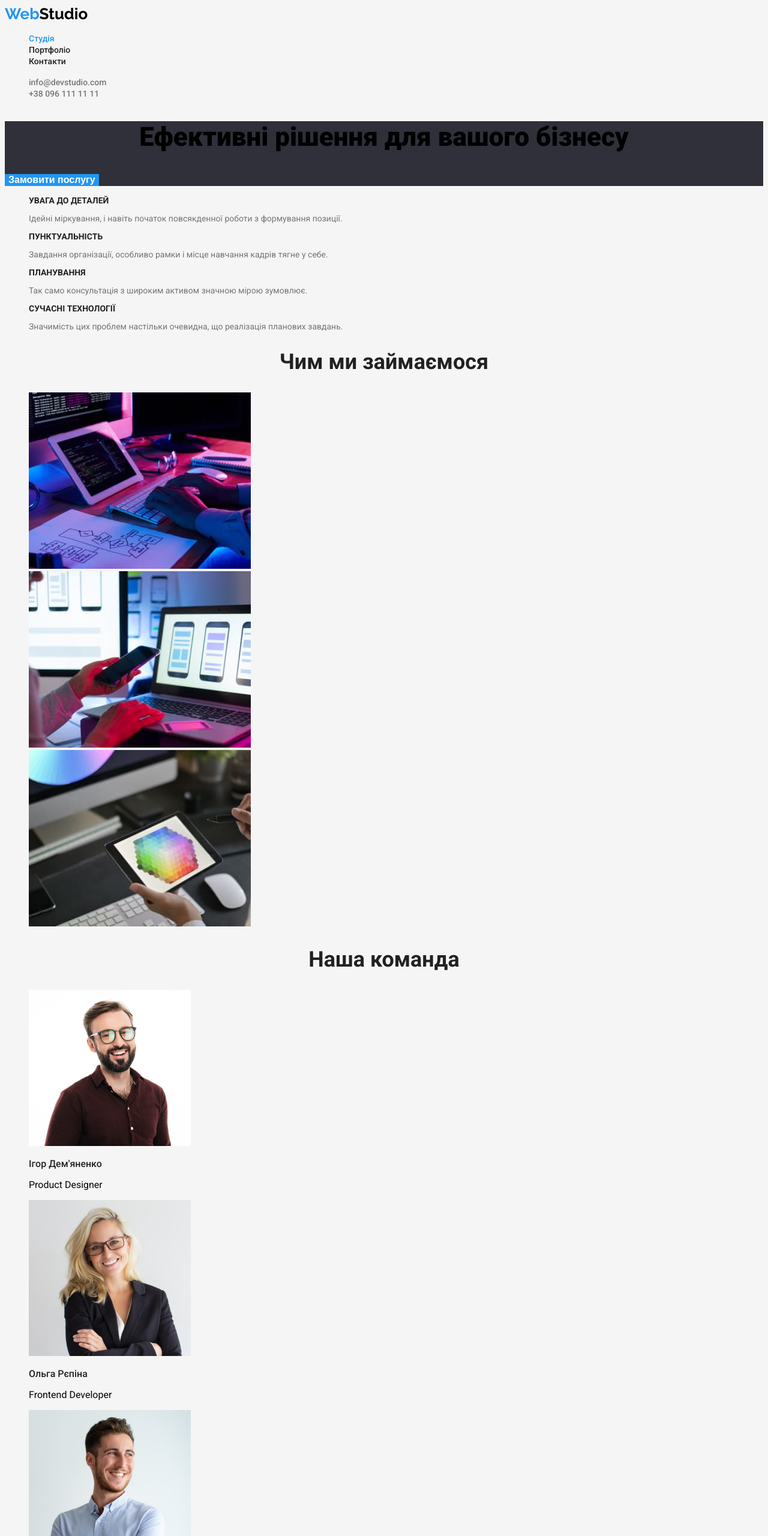
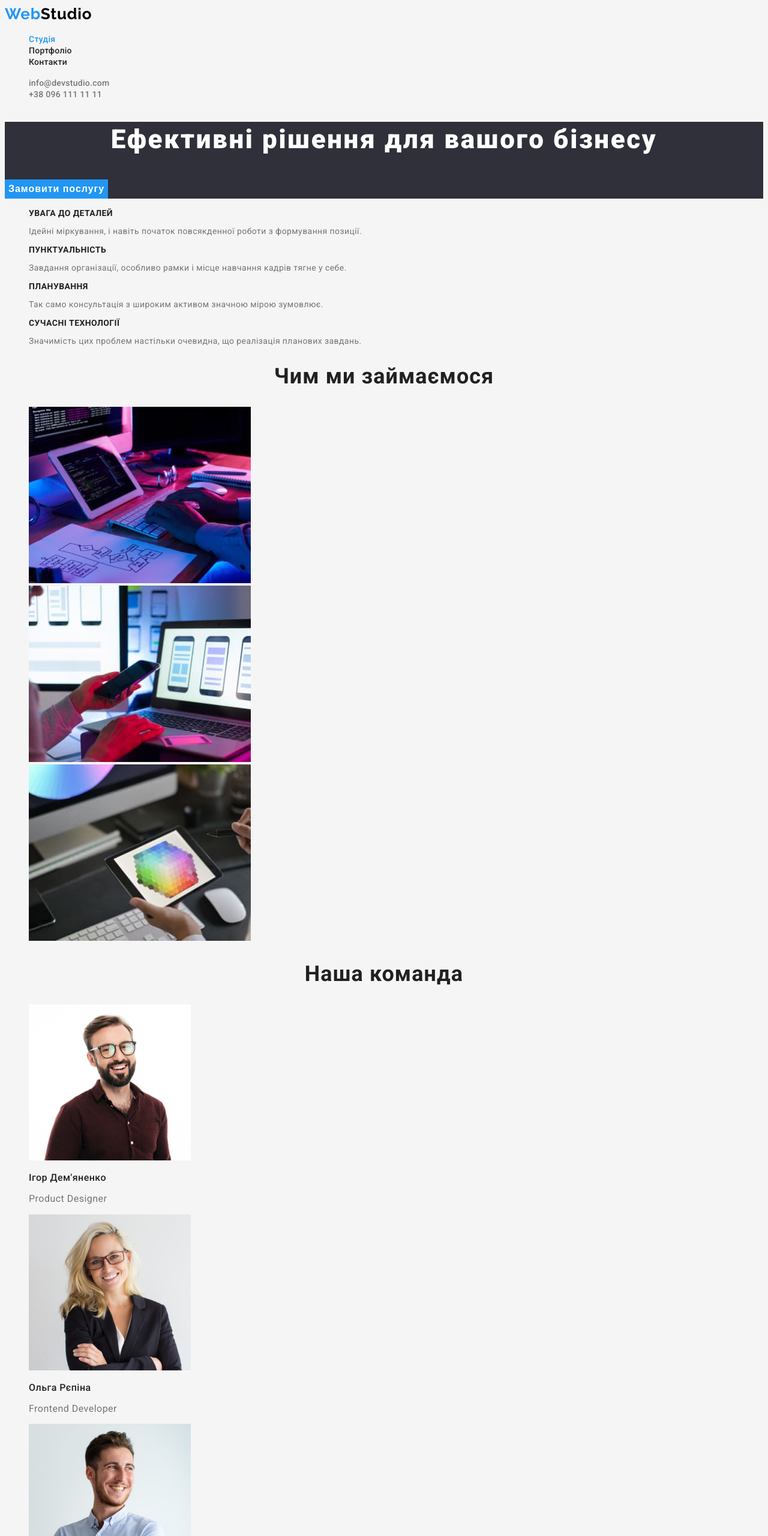
Before and after one commit to Pshenichka1/goit-markup-hw-02-2, a plain HTML site: page index.html in a window 1280 px wide. Shown: the top 2560 px of the page at 60% size. Drawn offline with Linux system fonts and the light colour scheme.

Commit message:
ДЗ 2 виправлення

```diff
--- a/css/styles.css
+++ b/css/styles.css
@@ -1,4 +1,8 @@
-
+:root {
+    --color-title: #212121;
+    --color-gray: #757575;
+    --color-blue: #2196F3;
+}
 
 
 body {
@@ -18,7 +22,7 @@ body {
 }
 /* logo */
 .first-part{
-    color: #2196F3;
+    color: var(--color-blue);
 }
 .second-part {
     color: #000000;
@@ -34,8 +38,8 @@ body {
     font-family: Raleway, sans-serif;
     font-weight: 700;
     font-size: 26px;
-    line-height: 1,1923;
-    letter-spacing: 0,03em;
+    line-height: 1.1923;
+    letter-spacing: 0.03em;
 
 }
 .logo:hover {
@@ -45,22 +49,22 @@ body {
 /* site nav     */
 
 .site-nav-link {
-    color: #212121;
+    color: var(--color-title);
 }
 .contacts {
-    color: #757575;
+    color: var(--color-gray);
 }
 .site-nav-link,
 .contacts {
     font-weight: 500;
     font-size: 14px;
-    line-height: 1,1721;
-    letter-spacing: 0,02em;
+    line-height: 1.1721;
+    letter-spacing: 0.02em;
 }
 .site-nav-link:hover,
 .site-nav-link:focus,
 .site-nav-link.current {
-    color: #2196F3;
+    color: var(--color-blue);
 }
 .site-nav-link,
 .contacts,
@@ -71,18 +75,19 @@ body {
 
 .contacts:hover,
 .contacts:focus {
-    color: #2196F3;
+    color: var(--color-blue);
 }
 /* gero */
 .section-gero {
     background-color: #2F303A;
 }
 .gero-title {
+    color: #FFFFFF;
     font-weight: 900;
     font-size: 44px;
-    line-height: 1, 3636;
+    line-height: 1.3636;
     text-align: center;
-    letter-spacing: 0, 06em;
+    letter-spacing: 0.06em;
 }
 /* button */
 .button-gero {
@@ -90,9 +95,9 @@ body {
     background-color: #2196F3;
     font-weight: 700;
     font-size: 16px;
-    line-height: 1,875;
+    line-height: 1.875;
     text-align: center;
-    letter-spacing: 0,06em;
+    letter-spacing: 0.06em;
     cursor: pointer;
     border: none;
 }
@@ -104,25 +109,22 @@ body {
 /* section our-advantages */
 
 .our-advantages-title {
-    color: #212121;
-    font-weight: 700;
+    color: var(--color-title);
     font-size: 14px;
-    line-height: 1,1721;
-    letter-spacing: 0,03em;
+    line-height: 1.1721;
+    letter-spacing: 0.03em;
 }
 .our-advantages {
-    color: #757575;
-    font-weight: 400;
+    color: var(--color-gray);
     font-size: 14px;
-    line-height: 1,1743;
-    letter-spacing: 0,03em;
+    line-height: 1.1743;
+    letter-spacing: 0.03em;
 }
 .section-title {
-    color: #212121;
-    font-weight: 700;
+    color: var(--color-title);
     font-size: 36px;
-    line-height: 1,1719;
-    letter-spacing: 0,03em;
+    line-height: 1.1719;
+    letter-spacing: 0.03em;
     text-align: center;
 }
 /* section images */
@@ -130,28 +132,31 @@ body {
 
 /* section team */
 .team {
-    color:#212121;
+    color: var(--color-title);
     font-weight: 500;
     font-size: 16px;
-    line-height: 1,1719;
-    letter-spacing: 0,03em;
+    line-height: 1.1719;
+    letter-spacing: 0.03em;
 }
 .specialist {
-    font-weight: 400;
+    color: var(--color-gray);
     font-size: 16px;
-    line-height: 1,1719;
-    letter-spacing: 0,03em;
+    line-height: 1.1719;
+    letter-spacing: 0.03em;
 }
 /* footer */
+.address {
+    font-style: normal;
+}
 .section-foot {
     background-color: #2F303A;
 }
 .contacts-foot {
     color: #FFFFFF;
-    font-weight: 400;
     font-size: 14px;
-    line-height: 1,7143;
-    letter-spacing: 0,03em;
+    line-height: 1.7143;
+    letter-spacing: 0.03em;
+    text-decoration: none;
 }
 
 /* portfolio */
@@ -160,12 +165,12 @@ body {
 
 .button {
     font-family: inherit;
-    color: #212121;
+    color: var(--color-title);
     background-color: #F5F4FA ;
     font-weight: 500;
     font-size: 16px;
-    line-height: 1,625;
-    letter-spacing: 0,03em;
+    line-height: 1.625;
+    letter-spacing: 0.03em;
     text-align: center;
     cursor: pointer;
     border: none;
@@ -176,18 +181,16 @@ body {
 }
 /* list projects */
 .list-projects {
-    color: #212121;
-    font-weight: 700;
+    color: var(--color-title);
     font-size: 18px;
     line-height: 2;
-    letter-spacing: 0,06em;
+    letter-spacing: 0.06em;
 
 }
 .list-services {
-    color: #757575;
-    font-weight: 400;
+    color: var(--color-gray);
     font-size: 16px;
-    line-height: 1,875;
-    letter-spacing: 0,03em;
+    line-height: 1.875;
+    letter-spacing: 0.03em;
 
 }
--- a/index.html
+++ b/index.html
@@ -17,7 +17,7 @@
                 <a class="site-nav-link current" href="#">Студія</a>
             </li>
             <li>
-                <a class="site-nav-link" href="#">Портфоліо</a>
+                <a class="site-nav-link" href="portfolio.html" target="_blank">Портфоліо</a>
             </li>
             <li>
                 <a class="site-nav-link" href="#">Контакти</a>
@@ -97,7 +97,7 @@
     </main>
     <footer class="section-foot">
         <a href="#" class="logo"><span class="first-part">Web</span><span class="second-part-foot">Studio</span></a>
-        <address>
+        <address class="address">
             <p class="contacts-foot">м. Київ, пр-т Лесі Українки, 26</p>
             <ul class="list">
                 <li><a href="mailto:info@devstudio.com" class="contacts-foot">info@devstudio.com</a></li>
```
Also changed, not shown: portfolio.html (+2 -2 lines).
